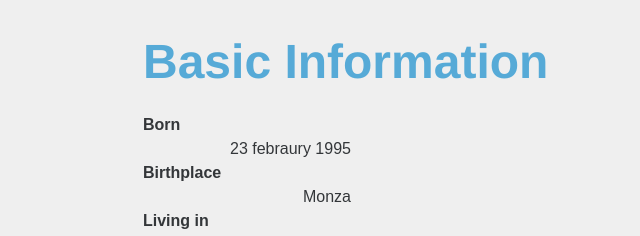
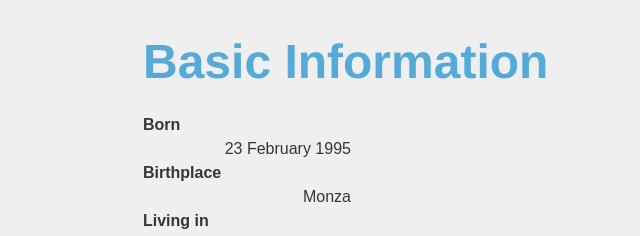
Before and after one commit to stecapra/stecapra.github.io, a plain HTML site: page index.html in a window 1280 px wide. Shown: the part 860-1096 px from the top of the page, 341-981 px from the left. Drawn offline with nearby package versions, Linux system fonts and the light colour scheme.

Commit message:
Fix febraury text

```diff
--- a/index.html
+++ b/index.html
@@ -52,7 +52,7 @@
         <span class="section-intestation">Born</span>
       </div>
       <div class="colums large-4 flex-right">
-        <span class="section-data">23 febraury 1995</span>
+        <span class="section-data">23 February 1995</span>
       </div>
       <div class="colums large-6">
         <span class="section-intestation">Birthplace</span>
```
